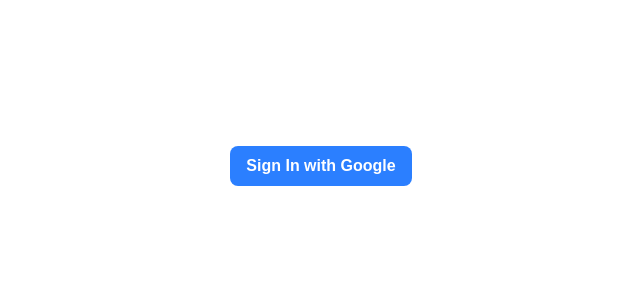
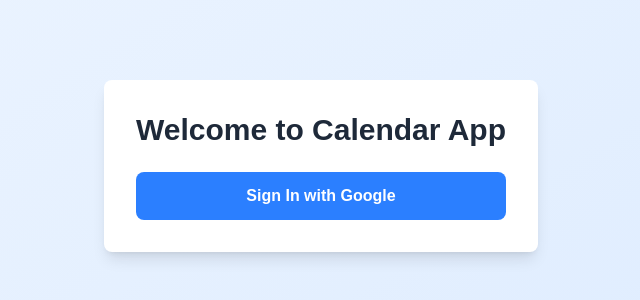
Before and after one commit to Saha-7/Calender-Event-Management, a Next.js app: page / in a window 1280 px wide. Shown: the part 234-534 px from the top of the page, without its empty margins (319-959 px from the left). Built offline with nearby package versions, Linux system fonts and the light colour scheme; no server answers.

Commit message:
text visibility fixed

```diff
--- a/app/calender/page.js
+++ b/app/calender/page.js
@@ -268,7 +268,7 @@ function CalendarPage() {
                   type="text"
                   value={eventTitle}
                   onChange={(e) => setEventTitle(e.target.value)}
-                  className="w-full border border-gray-300 rounded-lg px-3 py-2 focus:outline-none focus:ring-2 focus:ring-blue-500"
+                  className="w-full border border-gray-300 text-black rounded-lg px-3 py-2 focus:outline-none focus:ring-2 focus:ring-blue-500"
                   placeholder="Enter event title"
                 />
               </div>
@@ -281,7 +281,7 @@ function CalendarPage() {
                   type="time"
                   value={eventTime}
                   onChange={(e) => setEventTime(e.target.value)}
-                  className="w-full border border-gray-300 rounded-lg px-3 py-2 focus:outline-none focus:ring-2 focus:ring-blue-500"
+                  className="w-full border text-black border-gray-300 rounded-lg px-3 py-2 focus:outline-none focus:ring-2 focus:ring-blue-500"
                 />
               </div>
 
@@ -292,7 +292,7 @@ function CalendarPage() {
                 <textarea
                   value={eventDescription}
                   onChange={(e) => setEventDescription(e.target.value)}
-                  className="w-full border border-gray-300 rounded-lg px-3 py-2 focus:outline-none focus:ring-2 focus:ring-blue-500"
+                  className="w-full border border-gray-300 text-black rounded-lg px-3 py-2 focus:outline-none focus:ring-2 focus:ring-blue-500"
                   placeholder="Enter event description"
                   rows="3"
                 />
@@ -301,7 +301,7 @@ function CalendarPage() {
               {/* Existing events for this date */}
               {events[selectedDate] && events[selectedDate].length > 0 && (
                 <div className="border-t pt-4">
-                  <h4 className="font-semibold mb-2">Existing Events:</h4>
+                  <h4 className="font-semibold mb-2 text-black">Existing Events:</h4>
                   <div className="space-y-2 max-h-40 overflow-y-auto">
                     {events[selectedDate].map((event) => (
                       <div
@@ -309,12 +309,12 @@ function CalendarPage() {
                         className="flex justify-between items-start bg-gray-50 p-2 rounded"
                       >
                         <div className="flex-1">
-                          <div className="font-medium">{event.title}</div>
+                          <div className="font-medium text-black">{event.title}</div>
                           {event.time && (
-                            <div className="text-sm text-gray-600">{event.time}</div>
+                            <div className="text-sm text-black">{event.time}</div>
                           )}
                           {event.description && (
-                            <div className="text-sm text-gray-500">{event.description}</div>
+                            <div className="text-sm text-gray-700">{event.description}</div>
                           )}
                         </div>
                         <button
--- a/app/dashboard/page.js
+++ /dev/null
@@ -1,46 +0,0 @@
-"use client";
-import React, { useEffect, useState } from "react";
-import { getAuth, signOut, onAuthStateChanged } from "firebase/auth";
-import { useRouter } from "next/navigation";
-
-function Dashboard() {
-  const auth = getAuth();
-  const router = useRouter();
-  const [user, setUser] = useState(null);
-
-  useEffect(() => {
-    const unsubscribe = onAuthStateChanged(auth, (user) => {
-      if (user) {
-        setUser(user);
-        // redirect -> Calender page
-        router.push("/calender")
-      } else {
-        router.push("/") // redirect -> login if not logged in
-      }
-    });
-    return ()=> unsubscribe()
-  }, [auth, router]);
-
-  const handleLogout = async()=>{
-    try{
-        await signOut(auth)
-        router.push("/") //Redirect-> LogIn page after logout
-    }catch(error){
-        console.error("Error Signing out:", error.message)
-    }
-  }
-
-  return (
-    <div className="flex flex-col items-center justify-center h-screen">
-        <div className="p-8 rounded-lg shadow-md">
-            <h1 className="text-3xl font-bold mb-4">
-                Welcome to the Dashboard, {user ? user.displayName : "Guest"}!
-            </h1>
-            <button className="bg-red-500 hover:bg-red-700 text-white font-bold py-2 px-4 rounded-lg" onClick={handleLogout}>LogOut</button>
-        </div>
-    </div>
-  )
-}
-
-
-export default Dashboard
--- a/app/page.js
+++ b/app/page.js
@@ -1,56 +1,64 @@
 "use client";
 import { useState, useEffect } from "react";
-import {app} from "../firebaseConfig"
-import {getAuth} from "firebase/auth"
+import { app } from "../firebaseConfig";
+import { getAuth } from "firebase/auth";
 import { useRouter } from "next/navigation";
 import { signInWithPopup, GoogleAuthProvider } from "firebase/auth";
-import Dashboard from "./dashboard/page";
 
+const Home = () => {
+  const [user, setUser] = useState(null);
+  const [loading, setLoading] = useState(true);
+  const router = useRouter();
 
-const Home=()=>{
-  const [user, setUser] = useState(null)
-  const router = useRouter()
+  useEffect(() => {
+    const auth = getAuth(app);
+    const unsubscribe = auth.onAuthStateChanged((user) => {
+      if (user) {
+        setUser(user);
+        router.push("/calender");
+      } else {
+        setUser(null);
+        setLoading(false);
+      }
+    });
+    return () => unsubscribe();
+  }, [router]);
 
-  useEffect(()=>{
-    const auth = getAuth(app)
-    const unsubscribe = auth.onAuthStateChanged((user)=>{
-      if(user){
-        setUser(user)
-        router.push("/calender")
-      }else{
-        setUser(null)
-      }
-    })
-    return ()=>unsubscribe()
-  },[])
+  const signInWithGoogle = async () => {
+    const auth = getAuth(app);
+    const provider = new GoogleAuthProvider();
 
-  const signInWithGoogle = async()=>{
-    const auth = getAuth(app)
-    const provider = new GoogleAuthProvider()
+    try {
+      await signInWithPopup(auth, provider);
+      router.push("/calendar");
+    } catch (error) {
+      console.error("Error signing in with Google:", error.message);
+    }
+  };
 
-    try{
-      await signInWithPopup(auth, provider)
-      router.push("/dashboard")
-    }catch(error){
-      console.error("Error signing in with Google:", error.message)
-    }
+  if (loading) {
+    return (
+      <div className="flex items-center justify-center h-screen">
+        <div className="text-xl">Loading...</div>
+      </div>
+    );
   }
 
-  return(
-    <div className="flex flex-col items-center justify-center h-screen">
-      {user? (
-        // user is logged in so render the page
-        < Dashboard/>
-      ):(
-        // User not logged in, render the login button
+  return (
+    <div className="flex flex-col items-center justify-center h-screen bg-gradient-to-br from-blue-50 to-blue-100">
+      <div className="bg-white p-8 rounded-lg shadow-lg">
+        <h1 className="text-3xl font-bold mb-6 text-center text-gray-800">
+          Welcome to Calendar App
+        </h1>
         <button
-        onClick={signInWithGoogle}
-        className="bg-blue-500 hover:bg-blue-700 text-white font-bold py-2 px-4 rounded-lg"
-        > Sign In with Google</button>
-      )}
+          onClick={signInWithGoogle}
+          className="bg-blue-500 hover:bg-blue-700 text-white font-bold py-3 px-6 rounded-lg w-full transition"
+        >
+          Sign In with Google
+        </button>
+      </div>
     </div>
-  )
-}
+  );
+};
 
-
-export default Home
+export default Home;
```
